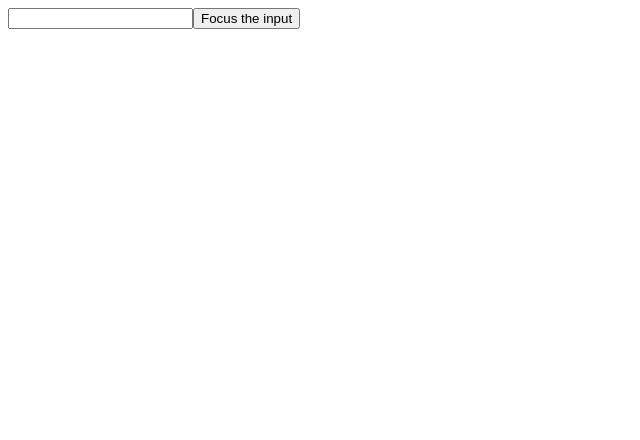
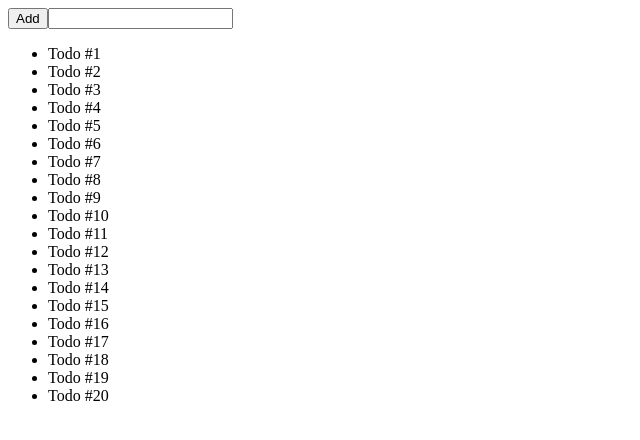
Before and after one commit to Milltiades/react-course, a React (Vite) app: page / in a window 1280 px wide. Shown: the top 440 px of the page, without its empty margins (0-640 px from the left). Built offline with nearby package versions, Linux system fonts and the light colour scheme.

Commit message:
use flushSync to update the dom synchronously

```diff
--- a/src/EscapeHatches.jsx
+++ b/src/EscapeHatches.jsx
@@ -1,22 +1,42 @@
 import React from "react";
 import { useRef, useState, forwardRef,useImperativeHandle } from "react";
+import { flushSync } from 'react-dom';
 
-const MyInput = forwardRef((props, ref) => {
-    const realInputRef = useRef(null);
-  useImperativeHandle(ref, () => ({
-    // Only expose focus and nothing else
-    focus() {
-      realInputRef.current.focus();
-    },
-  }));
-    return <input {...props} ref={realInputRef} />;
-  });
+// const MyInput = forwardRef((props, ref) => {
+//     const realInputRef = useRef(null);
+//   useImperativeHandle(ref, () => ({
+//     // Only expose focus and nothing else
+//     focus() {
+//       realInputRef.current.focus();
+//     },
+//   }));
+//     return <input {...props} ref={realInputRef} />;
+//   });
 const EscapeHatches = () => {
-    const inputRef = useRef(null);
 
-    function handleClick() {
-      inputRef.current.focus();
-    }
+    const listRef = useRef(null);
+  const [text, setText] = useState('');
+  const [todos, setTodos] = useState(
+    initialTodos
+  );
+
+  function handleAdd() {
+    const newTodo = { id: nextId++, text: text };
+    flushSync(() => {
+      setText('');
+      setTodos([ ...todos, newTodo]);
+    });
+    listRef.current.lastChild.scrollIntoView({
+      behavior: 'smooth',
+      block: 'nearest'
+    });
+  }
+
+    // const inputRef = useRef(null);
+
+    // function handleClick() {
+    //   inputRef.current.focus();
+    // }
 
     // const itemsRef = useRef(null);
     // function scrollToId(itemId) {
@@ -123,12 +143,26 @@
   return (
 
     <>
-      <>
+     <>
+      <button onClick={handleAdd}>
+        Add
+      </button>
+      <input
+        value={text}
+        onChange={e => setText(e.target.value)}
+      />
+      <ul ref={listRef}>
+        {todos.map(todo => (
+          <li key={todo.id}>{todo.text}</li>
+        ))}
+      </ul>
+    </>
+      {/* <>
       <MyInput ref={inputRef} />
       <button onClick={handleClick}>
         Focus the input
       </button>
-    </>
+    </> */}
      {/* <nav>
         <button onClick={() => scrollToId(0)}>
           Tom
@@ -239,3 +273,13 @@
 //     imageUrl: 'https://placekitten.com/250/200?image=' + i
 //   });
 // }
+
+
+let nextId = 0;
+let initialTodos = [];
+for (let i = 0; i < 20; i++) {
+  initialTodos.push({
+    id: nextId++,
+    text: 'Todo #' + (i + 1)
+  });
+}
```
